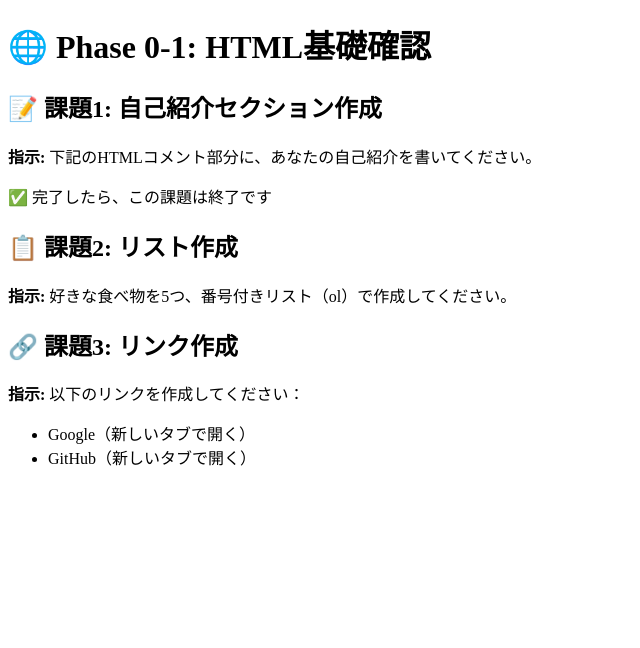
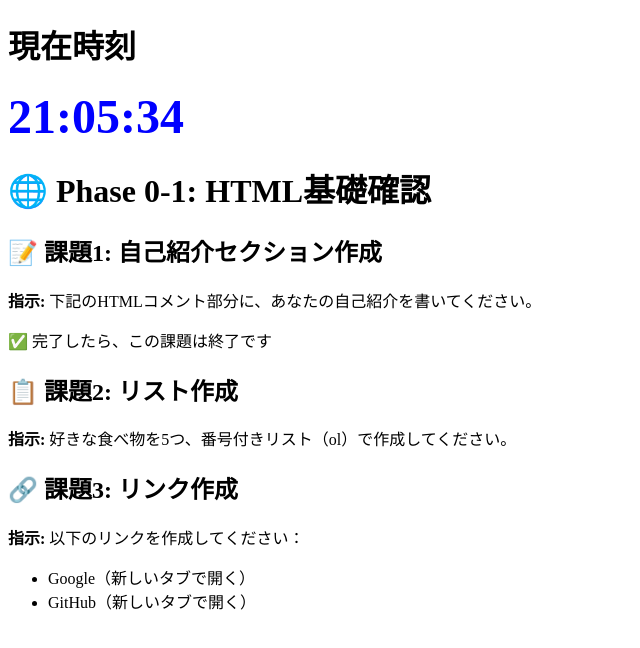
Before and after one commit to omu-aaa24188/omu-aaa24188.github.io, a plain HTML site: page index.html in a window 1280 px wide. Shown: the whole page, without its empty margins (0-640 px from the left). Drawn offline with Linux system fonts and the light colour scheme.

Commit message:
Update index.html

```diff
--- a/index.html
+++ b/index.html
@@ -1,3 +1,46 @@
+<!DOCTYPE html>
+<html lang="ja">
+<head>
+    <meta charset="UTF-8">
+    <title>動く時計</title>
+    <script>
+        function updateClock() {
+            // 現在時刻を取得
+            var now = new Date();
+            var hours = now.getHours();
+            var minutes = now.getMinutes();
+            var seconds = now.getSeconds();
+
+            // 1桁の場合は0を付ける
+            if (hours < 10) hours = '0' + hours;
+            if (minutes < 10) minutes = '0' + minutes;
+            if (seconds < 10) seconds = '0' + seconds;
+
+            // 時刻を表示
+            var timeString = hours + ':' + minutes + ':' + seconds;
+            document.getElementById('clock').innerHTML = timeString;
+        }
+
+        // 1秒ごとにupdateClock関数を実行
+        setInterval(updateClock, 1000);
+
+        // ページ読み込み時に即座に表示
+        window.onload = updateClock;
+    </script>
+</head>
+<body>
+    <h1>現在時刻</h1>
+    <div id="clock" style="font-size: 48px; font-weight: bold; color: blue;">
+        00:00:00
+    </div>
+
+    <!-- ここに既存のコンテンツを配置 -->
+</body>
+</html>
+
+
+
+
 <!DOCTYPE html>
 <html lang="ja">
 <head>
```
